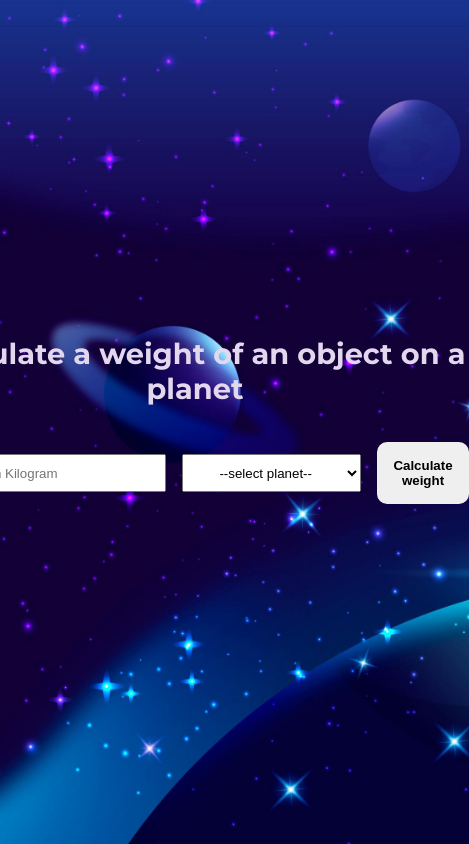
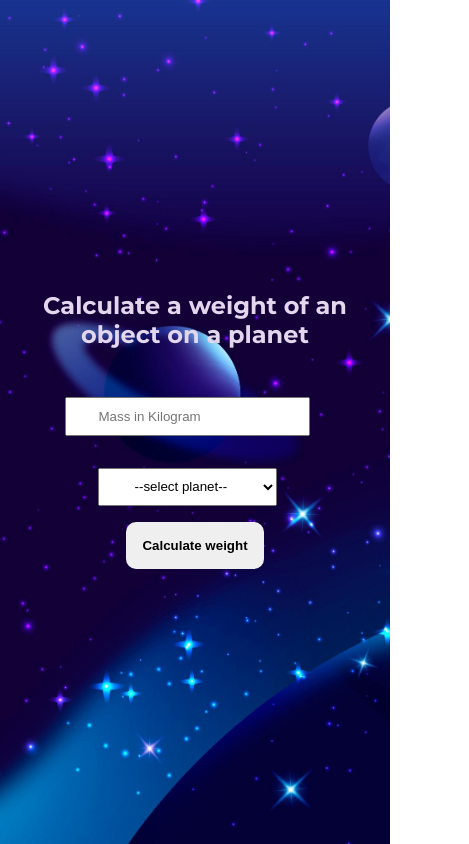
Before and after one commit to Lahitan/Solar-system-calculator, a plain HTML site: page index.html in a window 390 px wide. Shown: the whole page, 469 px wide, since content can reach past the window. Drawn offline with Linux system fonts and the light colour scheme.

Commit message:
fix: modified the mobile responsivness

```diff
--- a/index.html
+++ b/index.html
@@ -1,7 +1,8 @@
 <!DOCTYPE html>
 <html lang="en">
-
 <head>
+	<meta charset="UTF-8">
+    <meta name="viewport" content="width=device-width, initial-scale=1.0">
 	<title>Solar System</title>
 	<link href="https://fonts.googleapis.com/css?family=Montserrat:300,400,500,600,700&display=swap" rel="stylesheet">
 	<link rel="stylesheet" href="style.css">
--- a/style.css
+++ b/style.css
@@ -32,6 +32,7 @@ header h1{
 
 header input{
     margin: 2rem 1rem 2rem 0;
+
 }
 
 input, select {
@@ -111,7 +112,7 @@ button:hover{
     }
 
     header h1{
-        font-size: 1.8rem;
+        font-size: 1.5rem;
     }
 
     .planet-image{
@@ -123,4 +124,15 @@ button:hover{
         font-size: 0.8rem;
         padding: 1rem;
     }
+    header input{
+        color: #fff;
+    }
+
+    .input-container{
+        flex-direction: column;
+    }
+
+    button{
+        margin-top: 1rem;
+    }
 }
```
